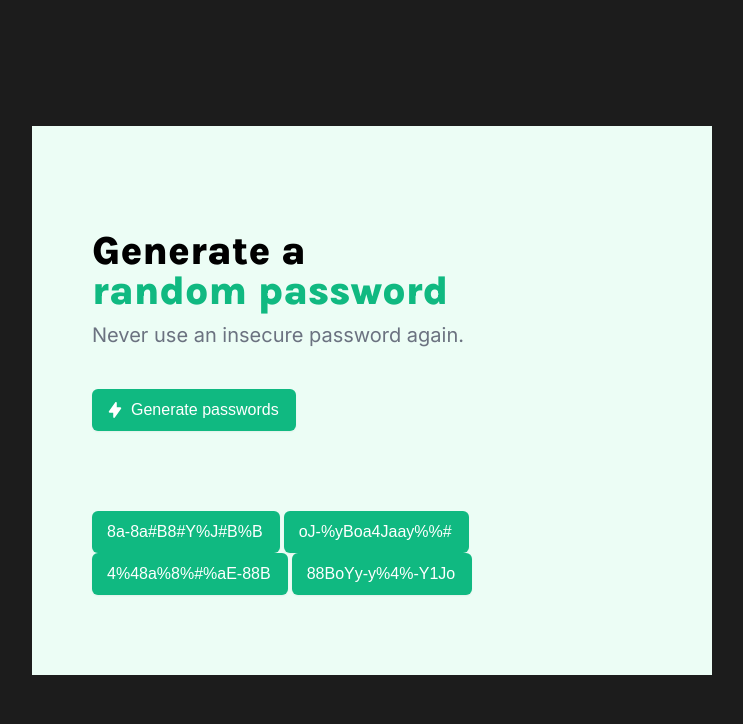
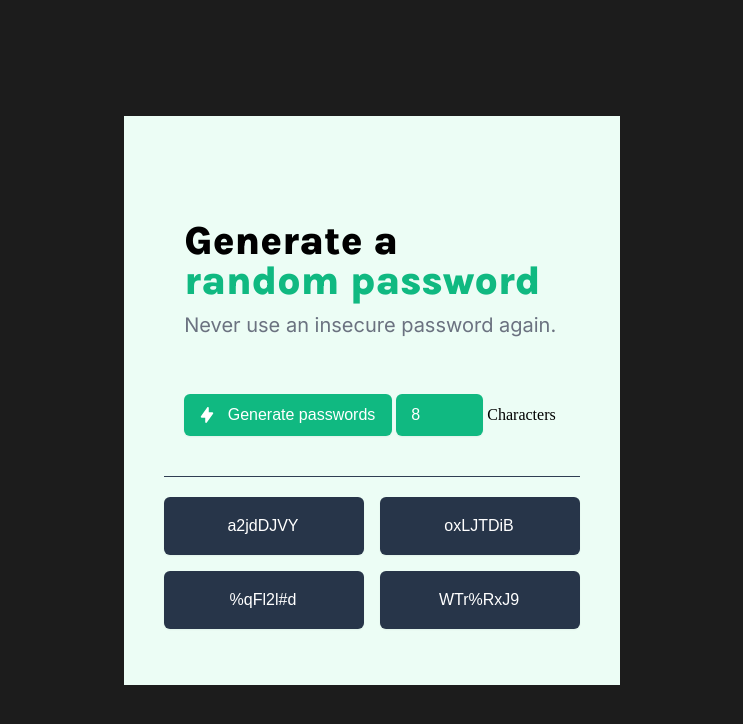
Before and after one commit to Lhorla001/password-generator, a plain HTML site: page index.html in a window 1280 px wide. Both pictures are taken after a click on the button "Generate passwords". Shown: the whole page, without its empty margins (268-1011 px from the left). Drawn offline with Linux system fonts and the light colour scheme.

Commit message:
new update

```diff
--- a/index.html
+++ b/index.html
@@ -1,36 +1,40 @@
 <!DOCTYPE html>
 <html lang="en">
+
 <head>
     <meta charset="UTF-8">
     <meta http-equiv="X-UA-Compatible" content="IE=edge">
     <meta name="viewport" content="width=device-width, initial-scale=1.0">
+
     <link rel="preconnect" href="https://fonts.googleapis.com">
     <link rel="preconnect" href="https://fonts.gstatic.com" crossorigin>
     <link href="https://fonts.googleapis.com/css2?family=Inter:wght@400;500&family=Karla:wght@800&display=swap" rel="stylesheet">
-    <link rel="stylesheet" href="index.css" >
-    <title>Password Generator</title>
+    <link rel="stylesheet" href="index.css">
+
+    <title>Random Password Generator</title>
 </head>
+
 <body>
     <main>
         <div class="container">
-            <h1>Generate a <br>
-            <span>random password</span></h1>
+            <h1>Generate a <span>random password</span></h1>
             <p>Never use an insecure password again.</p>
 
-            <button class="btn" onclick="generatePassword()"><img src="images/icon-2.svg" class="icon generate" alt="lightning icon">Generate passwords</button>
+            <div class="buttons">
+                <button onclick="renderPasswords()"><img src="images/icon-2.svg" class="icon generate" alt="lightning icon"> Generate passwords</button>
+                <input onchange="renderPasswords()" id="password-length" type="number" value="8" min="8" max="10">
+                <label>Characters</label>
+            </div>
         </div>
 
-        <div class="container card">
-            <button class="btn password" id="password-1"><img src="images/icon-1.svg" class="icon" alt="ellipsis icon"></button>
-
-            <button class="btn password" id="password-2"><img src="images/icon-1.svg" class="icon" alt="ellipsis icon"></button>
-
-            <button class="btn password" id="password-3"><img src="images/icon-1.svg" class="icon" alt="ellipsis icon"></button>
-
-            <button class="btn password" id="password-4"><img src="images/icon-1.svg" class="icon" alt="ellipsis icon"></button>
+        <div id="passwords">
+            <button class="btn password" id="copy"><img src="images/icon-1.svg" class="icon" alt="ellipsis icon"></button>
+            <button class="btn password" id="copy"><img src="images/icon-1.svg" class="icon" alt="ellipsis icon"></button>
+            <button class="btn password" id="copy"><img src="images/icon-1.svg" class="icon" alt="ellipsis icon"></button>
+            <button class="btn password" id="copy"><img src="images/icon-1.svg" class="icon" alt="ellipsis icon"></button>
         </div>
-
     </main>
     <script src="index.js"></script>
 </body>
+
 </html>
--- a/index.js
+++ b/index.js
@@ -1,70 +1,31 @@
-//defining characters for password in an array
-const upperChar = [ "A", "B", "C", "D", "E", "F", "G", "H", "I", "J", "K", "L", "M", "N", "O", "P", "Q", "R", "S", "T", "U", "V", "W", "X", "Y", "Z"]
-const lowerChar = [ "a", "b", "c", "d", "e", "f", "g", "h", "i", "j", "k", "l", "m", "n", "o", "p", "q", "r", "s", "t", "u", "v", "w", "x", "y", "z"]
-const numberChar = [ 0, 1, 2, 3, 4, 5, 6, 7, 8, 9]
-const symbolChar = [ "!", "@", "#", "$", "%", "^", "&", "*", "(", ")", "-", "_"]
-let passwords = []
+//password array
+let character = "abcdefghijklmnopqrstuvwxyzABCDEFGHIJKLMNOPQRSTUVWXYZ1234567890!@#$%^&*"
 
-//fetching values of paragraph from html
-let Password1 = document.getElementById("password-1")
-let Password2 = document.getElementById("password-2")
-let Password3 = document.getElementById("password-3")
-let Password4 = document.getElementById("password-4")
+//select DOM element
+let passwordEl = document.querySelectorAll(".btn")
+let copyEl = document.getElementById("copy");
 
+let passwordLength = 10
 
-function generatePassword() {
-    passwords = []
-    for (let i=0; i<4; i++) {
-        let output1 = Math.floor(Math.random()*upperChar.length)
-        passwords.push(upperChar[output1])
-    }
-    for (let i=0; i<4; i++) {
-        let output2 = Math.floor(Math.random()*lowerChar.length)
-        passwords.push(lowerChar[output2])
-    }
-    for (let i=0; i<4; i++) {
-        let output3 = Math.floor(Math.random()*numberChar.length)
-        passwords.push(numberChar[output3])
-    }
-    for (let i=0; i<4; i++) {
-        let output4 = Math.floor(Math.random()*symbolChar.length)
-        passwords.push(symbolChar[output4])
-    }
-
-
-
-    for (let i=0; i<passwords.length; i++)  {
-        let output5 = Math.floor(Math.random()*passwords.length)
-        let result = passwords[output5]
-        if (i===0) {
-           Password1.textContent = ""
-       }
-       Password1.textContent += result
-    }
-    for (let i=0; i<passwords.length; i++)  {
-        let output5 = Math.floor(Math.random()*passwords.length)
-        let result = passwords[output5]
-        if (i===0) {
-           Password2.textContent = ""
-       }
-       Password2.textContent += result
-    }
-    for (let i=0; i<passwords.length; i++)  {
-        let output5 = Math.floor(Math.random()*passwords.length)
-        let result = passwords[output5]
-        if (i===0) {
-           Password3.textContent = ""
-       }
-       Password3.textContent += result
-    }
-    for (let i=0; i<passwords.length; i++)  {
-        let output5 = Math.floor(Math.random()*passwords.length)
-        let result = passwords[output5]
-        if (i===0) {
-            Password4.textContent = ""
-        }
-        Password4.textContent += result
+//generate passwords for a particular length
+function renderPasswords() {
+    for (i = 0; i < passwordEl.length; i++) {
+        passwordEl[i].classList.remove(".btn");
+        passwordEl[i].value = generatePassword(document.getElementById("password-length").value);
+        passwordEl[i].innerHTML = passwordEl[i].value
     }
 }
 
-/* Display generated passwords */
+//generate random characters
+function randomCharacter() {
+    return character[Math.floor( Math.random()*character.length )]
+}
+
+//generate password for a particular length and character
+function generatePassword(passwordLength) {
+    let password = ""
+    for (l = 0; l < passwordLength; l++) {
+        password += randomCharacter();
+    }
+    return password;
+}
```
